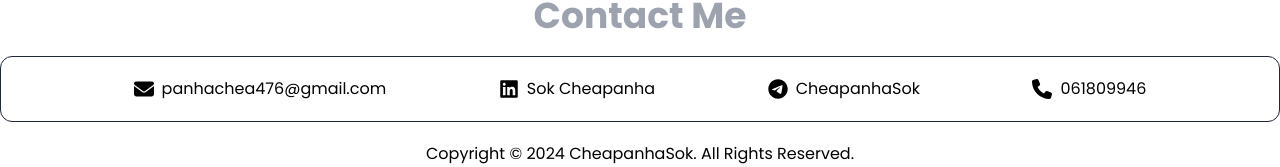
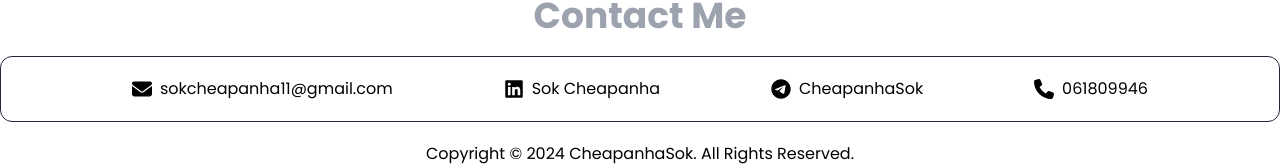
Before and after one commit to Cheapanha-Sok/my_portfolio, a React (Vite) app: page / in a window 1280 px wide. Shown: the part 2764-2931 px from the top of the page. Built offline with nearby package versions, Linux system fonts and the light colour scheme.

Commit message:
new updated

```diff
--- a/src/components/Contact.jsx
+++ b/src/components/Contact.jsx
@@ -15,7 +15,7 @@ export default function Contact() {
             <div className='flex flex-col md:flex-row gap-5 md:gap-0 md:justify-evenly mx-auto p-5  border border-gray-800 rounded-xl w-full'>
                 <div className='flex flex-row gap-2 justify-center items-center'>
                     <img src={gmail} alt="gmialIcon" className='w-5 h-5' />
-                    <ALink href='mailto:panhachea476@gmail.com' newtab={true}>panhachea476@gmail.com</ALink>
+                    <ALink href='mailto:sokcheapanha11@gmail.com' newtab={true}>sokcheapanha11@gmail.com</ALink>
                 </div>
                 <div className='flex flex-row gap-2 justify-center items-center'>
                     <img src={linkedin} alt="gmialIcon" className='w-5 h-5' />
```
Also changed, not shown: 1 other file (tests, documents, lock files or other folders).
